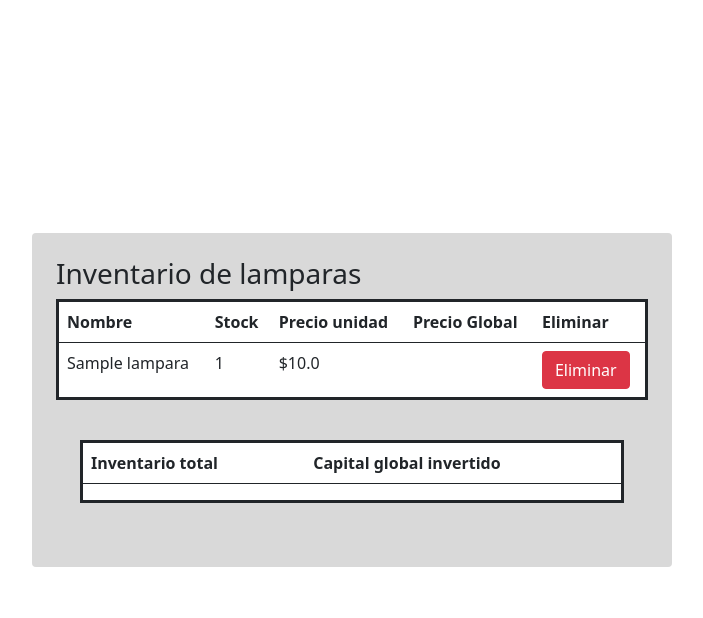
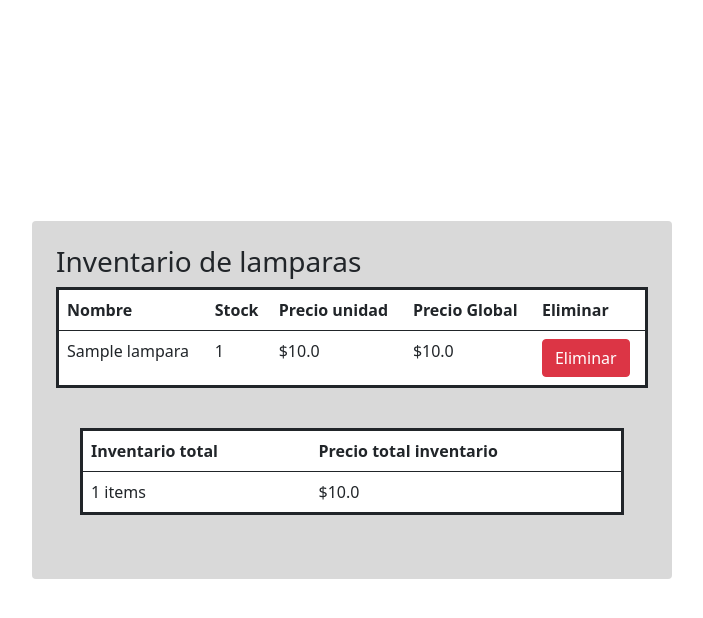
Before and after one commit to disfordavidd/rest_test, a Django app: page /lamplist/ in a window 1280 px wide. Shown: the top 618 px of the page, without its empty margins (288-991 px from the left). Run offline with Django 5.2, Linux system fonts and the light colour scheme; tables that the repository leaves empty hold one stand-in row (values such as "Sample post"); lists and menus that the app fills with data are empty.

Commit message:
Actualización del método get de la vista LamparasList en views.py para que calcule los precios totales de cada item según su cantidad, además de calcular la cantidad del inventario total en stock y el precio de la inversión total, finalmente en el template listarlamparas.html se actualizó para mostrar la columna stock, precio global y una segunda tabla para el inventario total y precio total de inventario

```diff
--- a/Juan/templates/listarlamparas.html
+++ b/Juan/templates/listarlamparas.html
@@ -19,7 +19,7 @@
                         <td scope="row">{{ lamp.nombre }}</td>
                         <td>{{ lamp.cantidad }}</td>
                         <td>${{ lamp.precio }}</td>
-                        <td></td>
+                        <td>${{ lamp.totalprice }}</td>
                         <td>
                             <form method="POST" class="button-form" action="/lampara/{{ lamp.id }}/">
                                 <input type="hidden" name="_method" value="DELETE"/>
@@ -35,13 +35,13 @@
                 <thead>
                   <tr>
                     <th scope="col">Inventario total</th>
-                    <th scope="col">Capital global invertido</th>
+                    <th scope="col">Precio total inventario</th>
                   </tr>
                 </thead>
                 <tbody>
                     <tr>
-                        <td scope="row"></td>
-                        <td></td>
+                        <td scope="row">{{ global_stock }} items</td>
+                        <td>${{ global_price }}</td>
                     </tr>
                 </tbody>
               </table>
--- a/Juan/views.py
+++ b/Juan/views.py
@@ -30,7 +30,16 @@ class LamparasList(generics.ListAPIView):
     def get(self, request, *args, **kwargs):
         """GET method personalizado"""
         queryset = Lampara.objects.all()
+        global_stock = 0
+        global_price_items = 0
+        for item in queryset:
+            total_price_item = item.cantidad * item.precio
+            item.totalprice = total_price_item
+            global_stock += item.cantidad
+            global_price_items += total_price_item
         return render(request, 'listarlamparas.html', {
             'title' : "Listado",
             'lamps' : queryset,
+            'global_stock' : global_stock,
+            'global_price' : global_price_items
         })
```
